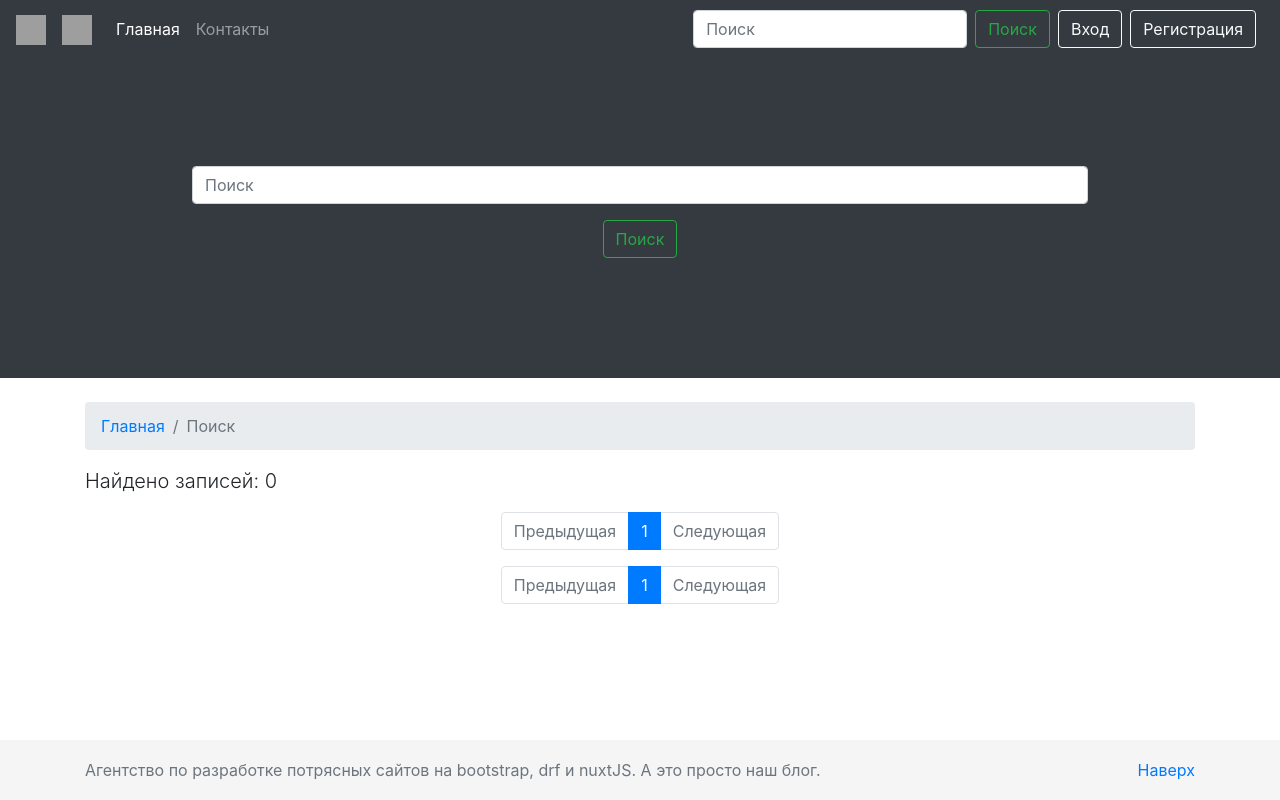
After one commit to smileoops112/myblog, a Django app: page /search/ in a window 1280 px wide. The commit adds this page. Run offline with Django 4.2, Linux system fonts and the light colour scheme; some libraries are stand-ins or nearby versions; grey boxes are pictures that could not be loaded.

Commit message:
added search form

```diff
--- a/myblog/blog/templates/blog/base.html
+++ b/myblog/blog/templates/blog/base.html
@@ -10,9 +10,7 @@
 <!--    TITLE УНИКАЛЬНЫЙ -->
 
     <title>{% block title %}{% endblock %}</title>
-    <link rel="stylesheet" href="https://cdn.jsdelivr.net/npm/bootstrap@4.5.3/dist/css/bootstrap.min.css"
-          integrity="sha384-TX8t27EcRE3e/ihU7zmQxVncDAy5uIKz4rEkgIXeMed4M0jlfIDPvg6uqKI2xXr2"
-          crossorigin="anonymous">
+
     <link rel="stylesheet" href="css/style.css">
   </head>
   <body>
@@ -23,26 +21,15 @@
 
 <!--    СЛАЙДЕР ТОЛЬКО НА ГЛАВНОЙ, ГДЕ-ТО ВМЕСТО НЕГО ПРОСТО ХЭДЭР, А ГДЕ-ТО ЕГО НЕТ -->
 
-   {% include 'blog/block/slider.html' %}
+    {% block slider %}
+    {% endblock %}
 
 <!--    ОСНОВНОЙ БЛОК КОНТЕНТА -->
     {% block content %}
     {% endblock %}
 <!--    ПАГИНАЦИЯ ГДЕ-ТО ЕСТЬ А ГДЕ-ТО НЕТУ -->
     {% block pagination %}
-    <nav aria-label="Paginate me">
-      <ul class="pagination justify-content-center">
-        <li class="page-item disabled">
-          <a class="page-link" href="#" tabindex="-1">Предыдущая</a>
-        </li>
-        <li class="page-item"><a class="page-link" href="#">1</a></li>
-        <li class="page-item"><a class="page-link" href="#">2</a></li>
-        <li class="page-item"><a class="page-link" href="#">3</a></li>
-        <li class="page-item">
-          <a class="page-link" href="#">Следующая</a>
-        </li>
-      </ul>
-    </nav>
+
     {% endblock %}
 <br>
 <br>
--- a/myblog/blog/templates/blog/block/navbar.html
+++ b/myblog/blog/templates/blog/block/navbar.html
@@ -19,8 +19,8 @@
             <a href="{% url 'contacts' %}" class="nav-link">Контакты</a>
           </li>
         </ul>
-        <form action="" class="form-inline my-2 my-lg-0">
-          <input type="text" class="form-control mr-sm-2" placeholder="Поиск" aria-label="Поиск">
+        <form action="{% url 'search' %}" method="get" class="form-inline my-2 my-lg-0">
+          <input name="q" type="text" class="form-control mr-sm-2" placeholder="Поиск" aria-label="Поиск">
           <button class="btn btn-outline-success my-2 my-sm-0 mr-2" type="submit">Поиск</button>
         </form>
         {% if user.is_authenticated %}
--- /dev/null
+++ b/myblog/blog/templates/blog/block/search_form.html
@@ -0,0 +1,15 @@
+{% load static %}
+<div class="container-fluid home-slider">
+    <div id="carouselExampleCaptions" class="carousel slide" data-ride="carousel">
+        <div class="carousel-inner">
+            <div class="carousel-item active" style="background-color: #343a40!important">
+                <div class="carousel-caption d-none d-md-block">
+                    <form action="{% url 'search' %}" method="get" class="my-2 my-lg-0">
+                        <input name="q" type="text" class="form-control" placeholder="Поиск" aria-label="Поиск">
+                        <button class="btn btn-outline-success mt-3" type="submit">Поиск</button>
+                    </form>
+                </div>
+            </div>
+        </div>
+    </div>
+</div>
--- a/myblog/blog/templates/blog/home.html
+++ b/myblog/blog/templates/blog/home.html
@@ -2,11 +2,11 @@
 {% load static %}
 {% block title %}Главная страница моего блога{% endblock %}
 {% block header %}
-    {% include 'blog/block/slider.html' %}
+
 {% endblock %}
 
 {% block content %}
-
+{% include 'blog/block/slider.html' %}
     <div class="container">
       <h1 class="my-3">Последние записи блога</h1>
       <div class="row">
--- /dev/null
+++ b/myblog/blog/templates/blog/search.html
@@ -0,0 +1,59 @@
+{% extends './base.html' %}
+{% load static %}
+{% block title %}Поиск{% endblock %}
+
+{% block content %}
+{% include './block/search_form.html' %}
+<div class="container">
+    <div class="row">
+        <div class="col-lg-12">
+            <nav aria-label="breadcrumb" class="mt-4">
+                <ol class="breadcrumb">
+                    <li class="breadcrumb-item"><a href="{% url 'index' %}">Главная</a></li>
+                    <li class="breadcrumb-item active" aria-current="page">Поиск</li>
+                </ol>
+            </nav>
+            <p class="lead">Найдено записей: {{ count }}</p>
+            {% for res in results %}
+            <a href="{% url 'detail_post' slug=res.url %}"><h2>{{ res.h1 }}</h2></a>
+            <p>{{ res.description|safe }}</p>
+            <hr>
+            {% endfor %}
+        </div>
+    </div>
+</div>
+{% block pagination %}
+    <nav aria-label="Paginate me">
+        <ul class="pagination justify-content-center">
+            {% if results.has_previous %}
+            <a href="?page={{ results.previous_page_nuber }}{% if request.GET.q %}&q={{ request.GET.q}}{% endif %}"
+               class="page-link" tabindex="-1">Предыдущая</a>
+            {% else %}
+            <li class="page-item disabled">
+                <a href="" class="page-link disabled" tabindex="-1">Предыдущая</a>
+            </li>
+            {% endif %}
+            {% for i in results.paginator.page_range %}
+                {% if i == results.page_number %}
+                    <li class="page-item active">
+                        <a href="?page={{i}}{% if request.GET.q %}&q={{ request.GET.q }}{% endif%}" class="page-link">{{ i }}</a>
+                    </li>
+                {% else %}
+                    <li class="page-item active">
+                        <a href="?page={{i}}{% if request.GET.q %}&q={{ request.GET.q }}{% endif%}" class="page-link">{{ i }}</a>
+                    </li>
+                {% endif %}
+            {% endfor %}
+            {% if results.has_next%}
+            <a href="?page={{ results.next_page_number}}{% if request.GET.q %}&q={{ request.GET.q }}{% endif %}"
+               class="page-link">Следующая</a>
+            {% else %}
+                <li class="page-item disabled">
+                    <a href="" class="page-link disabled">Следующая</a>
+                </li>
+            {% endif %}
+
+        </ul>
+    </nav>
+{% endblock %}
+{% endblock %}
--- a/myblog/blog/urls.py
+++ b/myblog/blog/urls.py
@@ -2,7 +2,7 @@ from django.conf import settings
 from django.contrib import admin
 from django.urls import path
 from django.contrib.auth.views import LogoutView
-from .views import MainView, PostDetailView, SignUpView, SignInView, SuccessView, FeedBackView
+from .views import MainView, PostDetailView, SignUpView, SignInView, SuccessView, FeedBackView, SearchResultsView
 
 urlpatterns = [
     path('', MainView.as_view(), name='index'),
@@ -11,5 +11,6 @@ urlpatterns = [
     path('sign_in/', SignInView.as_view(), name='sign_in'),
     path('sign_out/', LogoutView.as_view(), {'next_page': settings.LOGOUT_REDIRECT_URL}, name='sign_out'),
     path('contacts/', FeedBackView.as_view(), name='contacts'),
-    path('contacts/success/', SuccessView.as_view(), name='success')
+    path('contacts/success/', SuccessView.as_view(), name='success'),
+    path('search/', SearchResultsView.as_view(), name='search'),
 ]
--- a/myblog/blog/views.py
+++ b/myblog/blog/views.py
@@ -4,6 +4,7 @@ from django.http.response import HttpResponseRedirect, HttpResponse
 from django.views import View
 from django.core.paginator import Paginator
 from django.core.mail import send_mail, BadHeaderError
+from django.db.models import Q
 from .models import Post
 from .forms import SignUpForm, SignInForm, FeedBackForm
 # Create your views here.
@@ -83,3 +84,21 @@ class FeedBackView(View):
 class SuccessView(View):
     def get(self, request, *args, **kwargs):
         return render(request, 'blog/success.html', context={'title': 'sps'})
+
+
+class SearchResultsView(View):
+    def get(self, request, *args, **kwargs):
+        results = ''
+        query = self.request.GET.get('q')
+        if query:
+            results = Post.objects.filter(
+                Q(h1__icontains=query) | Q(content__icontains=query)
+            )
+        paginator = Paginator(results, 6)
+        page_number = request.GET.get('page')
+        paginator_obj = paginator.get_page(page_number)
+        return render(request, 'blog/search.html', context={
+            'results': paginator_obj,
+            'count': paginator.count,
+            'title': 'Поиск'
+        })
```
